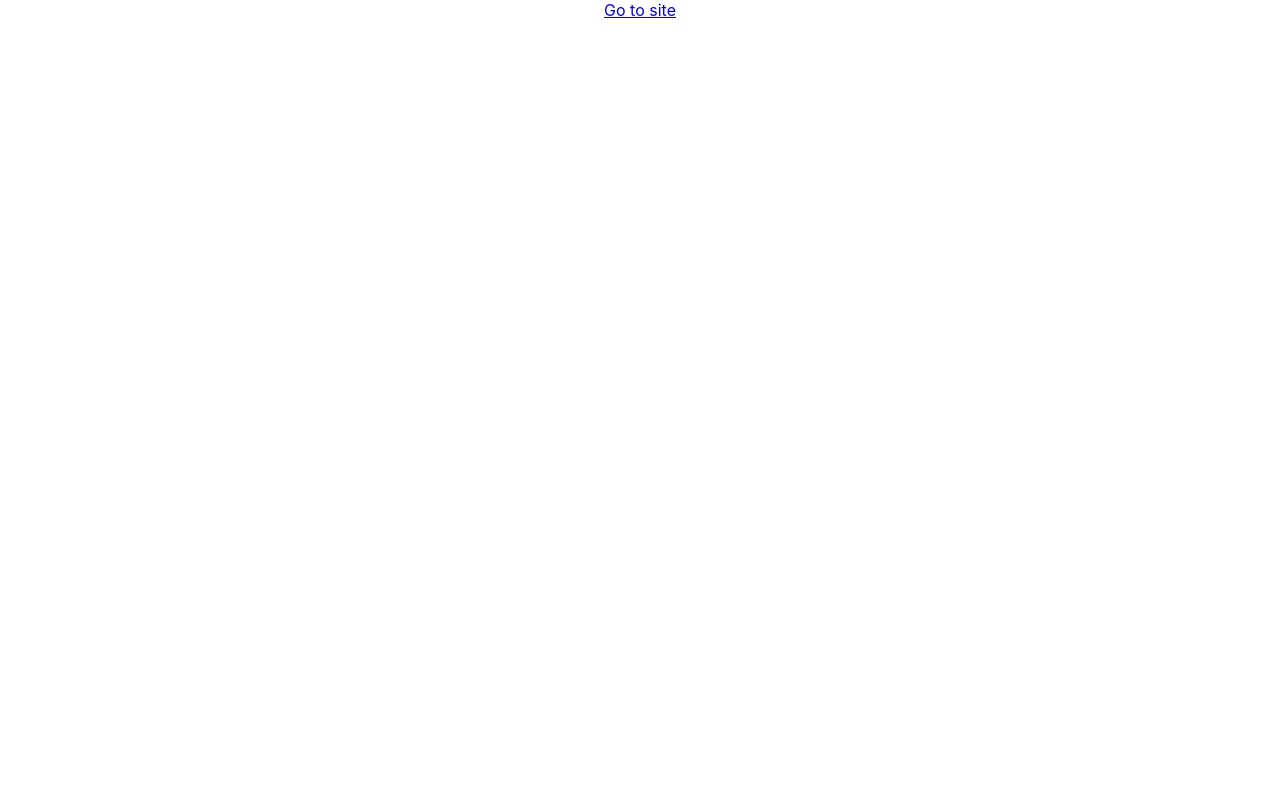
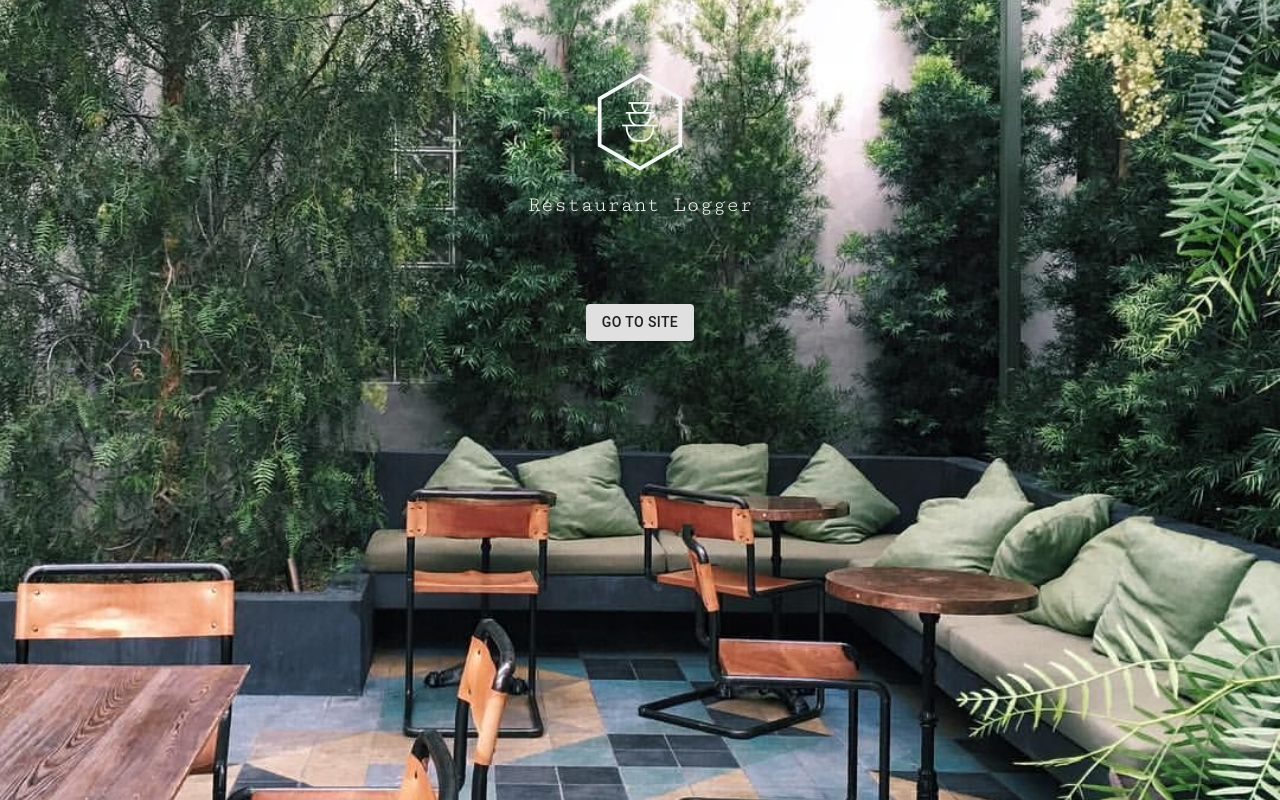
Before and after one commit to cbaermann/RestaurantLogger, a React (Create React App) app in the folder RestaurantLogger/client/: page / in a window 1280 px wide. Built offline with nearby package versions, Linux system fonts and the light colour scheme.

Commit message:
landing page being worked on

```diff
--- /dev/null
+++ b/RestaurantLogger/client/src/style/Landing.css
@@ -0,0 +1,35 @@
+*{
+    padding: 0;
+    margin: 0;
+    /* height: 100%; */
+}
+
+
+.container{
+    background: url('../image/LandingImg.jpg') no-repeat center fixed;
+    background-size: cover;
+    min-width: 1024px;
+    min-height: 100%;
+    width: 100%;
+    height: auto;
+
+    position: fixed;
+}
+
+.landingImage{
+    margin: auto;
+    display: inline-block;
+    height: 300px;
+    width: 300px;
+}
+
+.siteButton{
+    margin: auto;
+    /* height: 50%;
+    width: 50%; */
+    display: inline-block;
+    justify-content: center;
+    align-items: center;
+
+
+}
--- a/RestaurantLogger/client/src/views/Landing.jsx
+++ b/RestaurantLogger/client/src/views/Landing.jsx
@@ -1,7 +1,18 @@
 import React from 'react';
+import { Button } from '@material-ui/core';
+
+import '../style/Landing.css'
 
 export default () => {
     return(
-        <a href="/restaurant">Go to site</a>
+        <>
+        <div className="container">
+            <img className="landingImage" src={require('../image/logo.png')}></img><br/>
+            <Button className="siteButton" href="/restaurant"
+            color="default"
+            variant="contained">Go To Site</Button>
+
+        </div>
+        </>
     )
 }
```
Also changed, not shown: RestaurantLogger/client/src/image/LandingImg.jpg (added), RestaurantLogger/client/src/image/logo.png (added).
